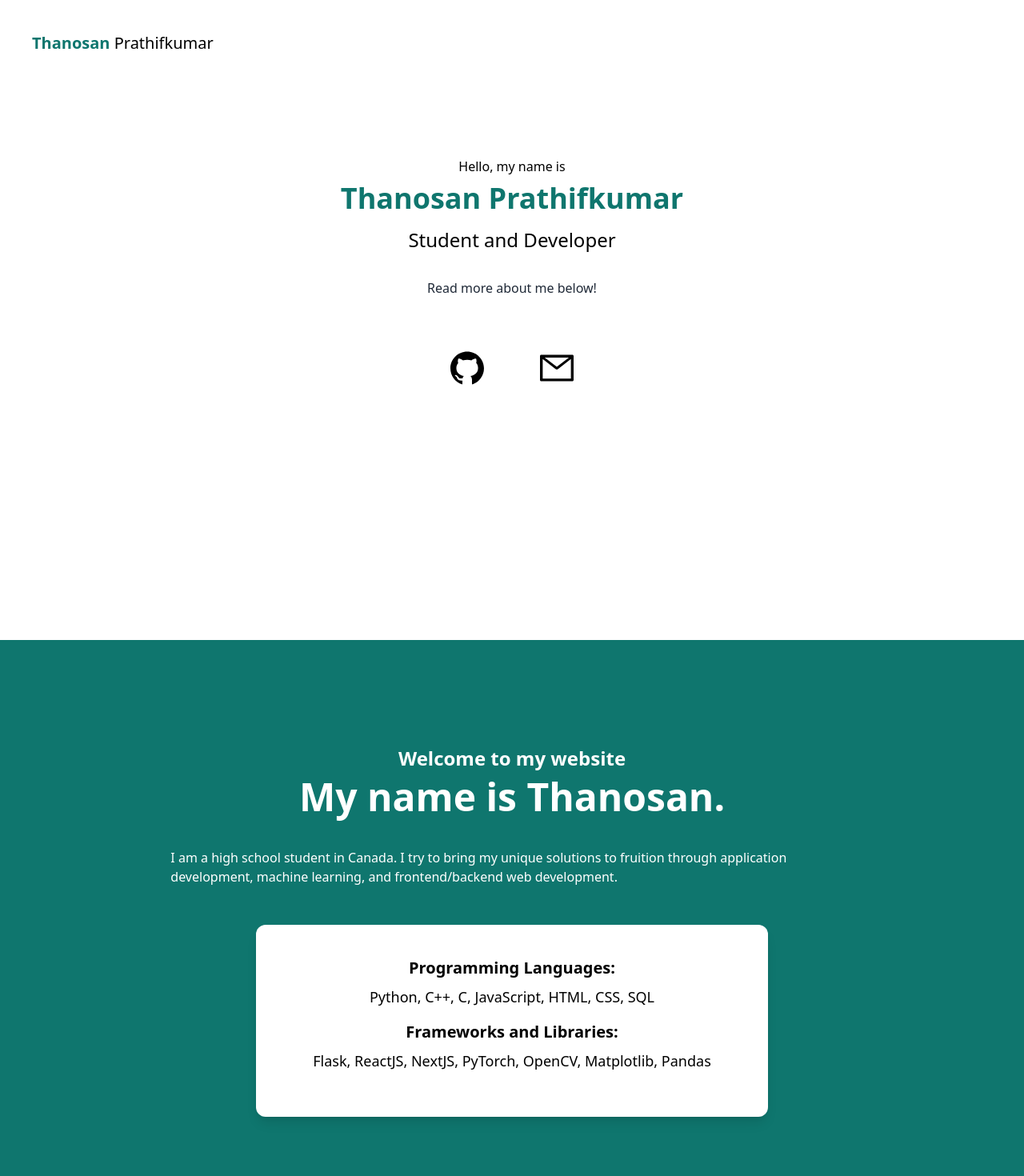
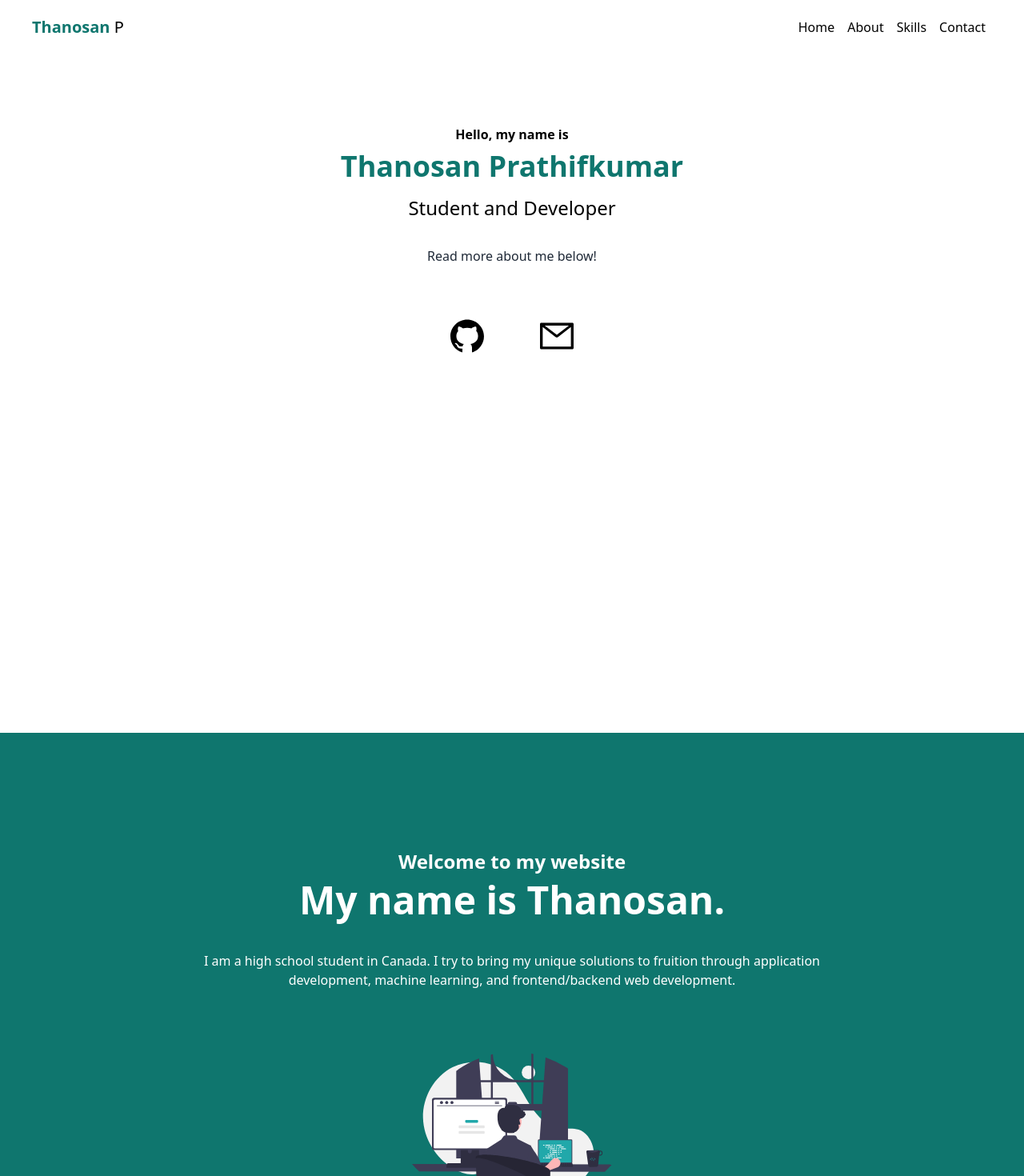
Before and after one commit to thanosan23/site, a Next.js app: page / in a window 1280 px wide. Shown: the top 1470 px of the page at 80% size. Built offline with nearby package versions, Linux system fonts and the light colour scheme.

Commit message:
Added images

```diff
--- a/components/About.tsx
+++ b/components/About.tsx
@@ -1,19 +1,19 @@
 import React from 'react';
 import { motion } from 'framer-motion';
+import Image from "next/image";
+import programming_image from "../public/programming.svg"
 
 const About = () => {
   return (
     <>
-      <motion.div initial={{ opacity: 0 }} whileInView={{ opacity: 1 }} className="flex flex-col items-center justify-center mb-20 text-white">
-        <h4 className="font-semibold py-2 text-2xl">Welcome to my website</h4>
-        <h3 className="text-5xl font-bold pb-10 text-center">My name is Thanosan.</h3>
-        <p className="w-2/3">I am a high school student in Canada. I try to bring my unique solutions to fruition through application development, machine learning, and frontend/backend web development.</p>
-        <div className="seperator block w-1/3 bg-gray-700"></div>
-        <div className="mt-12 text-center py-10 px-5 w-1/2 bg-white text-black rounded-xl shadow-lg">
-          <h3 className="text-xl font-semibold pb-2">Programming Languages:</h3>
-          <p className="pb-4 text-lg">Python, C++, C, JavaScript, HTML, CSS, SQL</p>
-          <h3 className="text-xl font-semibold pb-2">Frameworks and Libraries:</h3>
-          <p className="pb-4 text-lg">Flask, ReactJS, NextJS, PyTorch, OpenCV, Matplotlib, Pandas</p>
+      <motion.div initial={{ opacity: 0 }} whileInView={{ opacity: 1 }} className="flex flex-col gap-20 items-center justify-center text-center mb-20 text-white">
+        <div className="flex flex-col text-center justify-center items-center">
+          <h4 className="font-semibold py-2 text-2xl">Welcome to my website</h4>
+          <h3 className="text-5xl font-bold pb-10 text-center">My name is Thanosan.</h3>
+          <p className="w-2/3">I am a high school student in Canada. I try to bring my unique solutions to fruition through application development, machine learning, and frontend/backend web development.</p>
+        </div>
+        <div>
+          <Image src={programming_image} width={250} height={250} alt="programming"/>
         </div>
       </motion.div>
     </>
--- a/components/Contact.tsx
+++ b/components/Contact.tsx
@@ -1,13 +1,15 @@
 import React from 'react';
 import { motion } from 'framer-motion';
+import Image from 'next/image';
+import contact_image from '../public/contact.svg'
 
 const Contact = () => {
   return (
     <>
       <motion.div initial={{ opacity: 0 }} whileInView={{ opacity: 1 }} className="text-center text-white">
-        <h6 className="text-lg font-semibold">Get In Touch</h6>
+        <h6 className="text-lg font-semibold pt-7">Get In Touch</h6>
         <h3 className="font-bold text-4xl">Contact Me</h3>
-        <div className="flex flex-col justify-center items-center p-20">
+        <div className="flex flex-wrap justify-center gap-20 items-center p-20">
           <div className="p-5 flex flex-col text-left bg-white rounded shadow-lg text-black">
             <div className="mb-2">
               <h4 className="text-lg font-semibold">Email:</h4>
@@ -26,6 +28,9 @@ const Contact = () => {
               <p>Ontario, Canada</p>
             </div>
           </div>
+          <div className="p-5">
+            <Image src={contact_image} width={300} height={300} alt="Contact"/>
+          </div>
         </div>
       </motion.div>
     </>
--- a/components/Hero.tsx
+++ b/components/Hero.tsx
@@ -6,12 +6,12 @@ const Hero = () => {
   return (
     <>
       <div className="text-center p-10">
-        <p>Hello, my name is</p>
-        <motion.h2 initial={{ opacity: 0 }} whileInView={{ opacity: 1 }} className="text-4xl py-2 text-teal-700 font-semibold">Thanosan Prathifkumar</motion.h2>
+        <p className="font-semibold">Hello, my name is</p>
+        <motion.h2 initial={{ opacity: 0 }} whileInView={{ opacity: 1 }} className="text-4xl py-2 text-teal-700 font-bold">Thanosan Prathifkumar</motion.h2>
         <motion.h3 initial={{ opacity: 0 }} whileInView={{ opacity: 1 }} className="text-2xl py-2">Student and Developer</motion.h3>
         <p className="text-md py-5 leading-8 text-gray-800">Read more about me below!</p>
       </div>
-      <div className="text-5xl flex justify-center gap-16">
+      <div className="text-5xl flex justify-center gap-16 pb-20">
         <a className="hover:cursor-pointer hover:text-gray-800" rel="noreferrer" target="_blank" href="https://github.com/thanosan23">
           <AiFillGithub />
         </a>
--- a/components/Skills.tsx
+++ b/components/Skills.tsx
@@ -8,8 +8,8 @@ import { BiServer } from 'react-icons/bi';
 const Skills = () => {
   return (
     <>
-      <motion.h3 initial={{ opacity: 0 }} whileInView={{ opacity: 1 }} className="text-center text-4xl font-bold mb-5">Skills</motion.h3>
-      <motion.div initial={{ opacity: 0 }} whileInView={{ opacity: 1 }} className="flex py-5 flex-wrap gap-5 items-center justify-center">
+      <motion.h3 initial={{ opacity: 0 }} whileInView={{ opacity: 1 }} className="text-center text-4xl font-bold mb-5 pt-5">Skills</motion.h3>
+      <motion.div initial={{ opacity: 0 }} whileInView={{ opacity: 1 }} className="flex py-5 flex-wrap gap-3 items-center justify-center">
         <SkillBox icon={<FaPython/>} title="Python">
           I have used Python libraries to create websites and to create machine learning models.
         </SkillBox>
--- a/pages/_document.tsx
+++ b/pages/_document.tsx
@@ -2,7 +2,7 @@ import { Html, Head, Main, NextScript } from 'next/document'
 
 export default function Document() {
   return (
-    <Html lang="en">
+    <Html lang="en" className="scroll-smooth">
       <Head />
       <body>
         <Main />
--- a/pages/index.tsx
+++ b/pages/index.tsx
@@ -16,23 +16,30 @@ export default function Home() {
         <link rel="icon" href="/favicon.ico" />
       </Head>
       <main className="bg-white dark:bg-gray-900">
+        <div>
+          <nav className="py-5 px-10 mb-12 flex justify-between bg-white sticky top-0 z-10">
+            <h1 className="lg:text-xl sm:text-sm md:text-sm"><span className="text-teal-700 font-semibold">Thanosan</span> P</h1>
+            <ul className="flex items-center">
+              <li><a className="px-2" href="#">Home</a></li>
+              <li><a className="px-2" href="#About">About</a></li>
+              <li><a className="px-2" href="#Skills">Skills</a></li>
+              <li><a className="px-2" href="#Contact">Contact</a></li>
+            </ul>
+          </nav>
+
         <section className="min-h-screen px-10">
-        <nav className="py-10 mb-12 flex justify-between">
-          <h1 className="text-xl"><span className="text-teal-700 font-semibold">Thanosan</span> Prathifkumar</h1>
-          <ul className="flex items-center">
-          </ul>
-        </nav>
         <Hero />
         </section>
-        <section className="min-h-screen bg-teal-700 py-10 flex flex-col items-center justify-center">
+        <section id="About" className="min-h-screen bg-teal-700 py-10 flex flex-col items-center justify-center">
           <About />
         </section>
-        <section className="min-h-screen px-10 p-10">
+        <section id="Skills" className="min-h-screen px-10 p-10">
           <Skills />
         </section>
-        <section className="min-h-screen bg-teal-700 py-10">
+        <section id="Contact" className="min-h-screen bg-teal-700 py-10">
           <Contact />
         </section>
+        </div>
       </main>
     </>
   );
```
Also changed, not shown: public/contact.svg (added), public/programming.svg (added).
